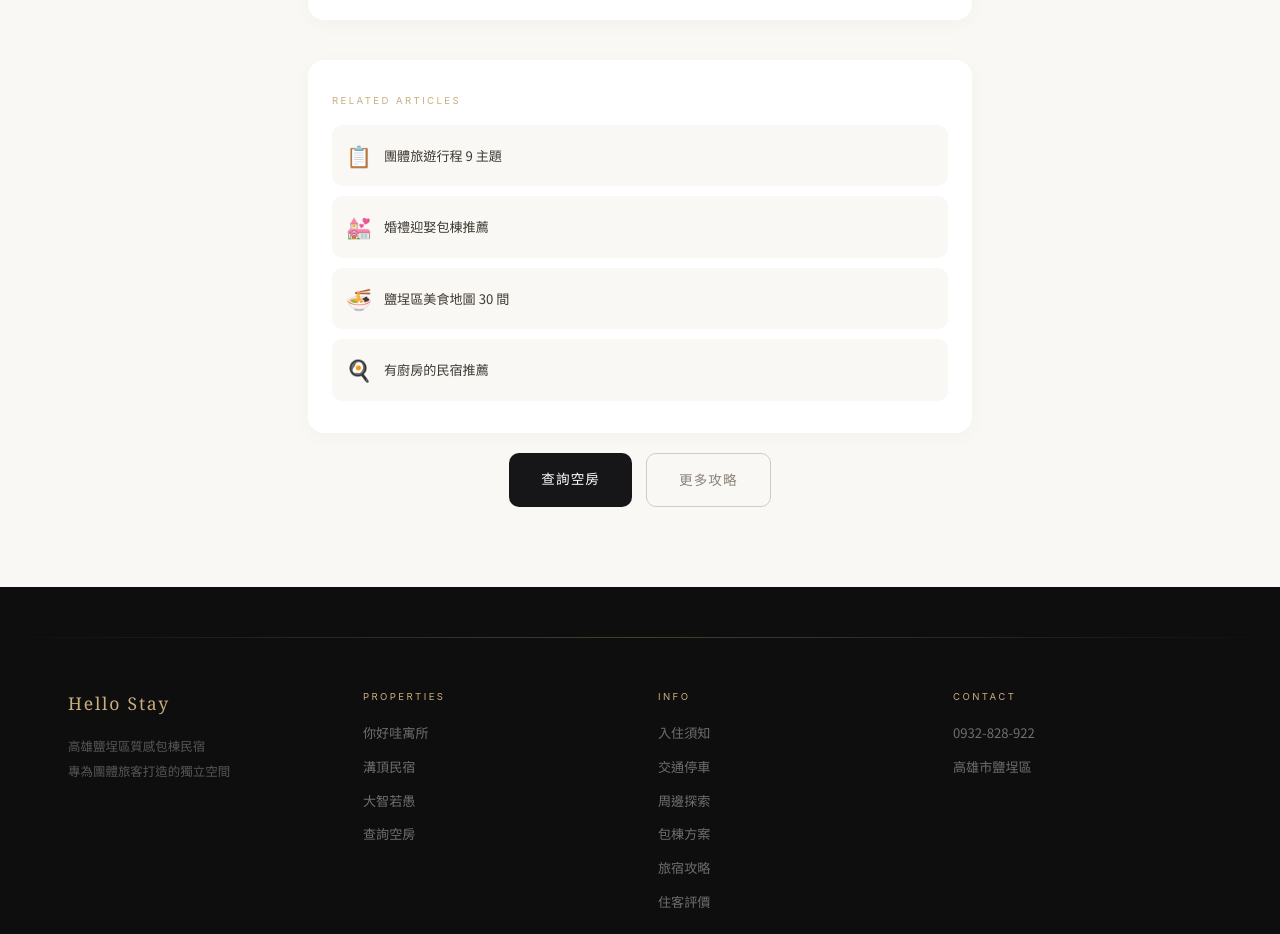
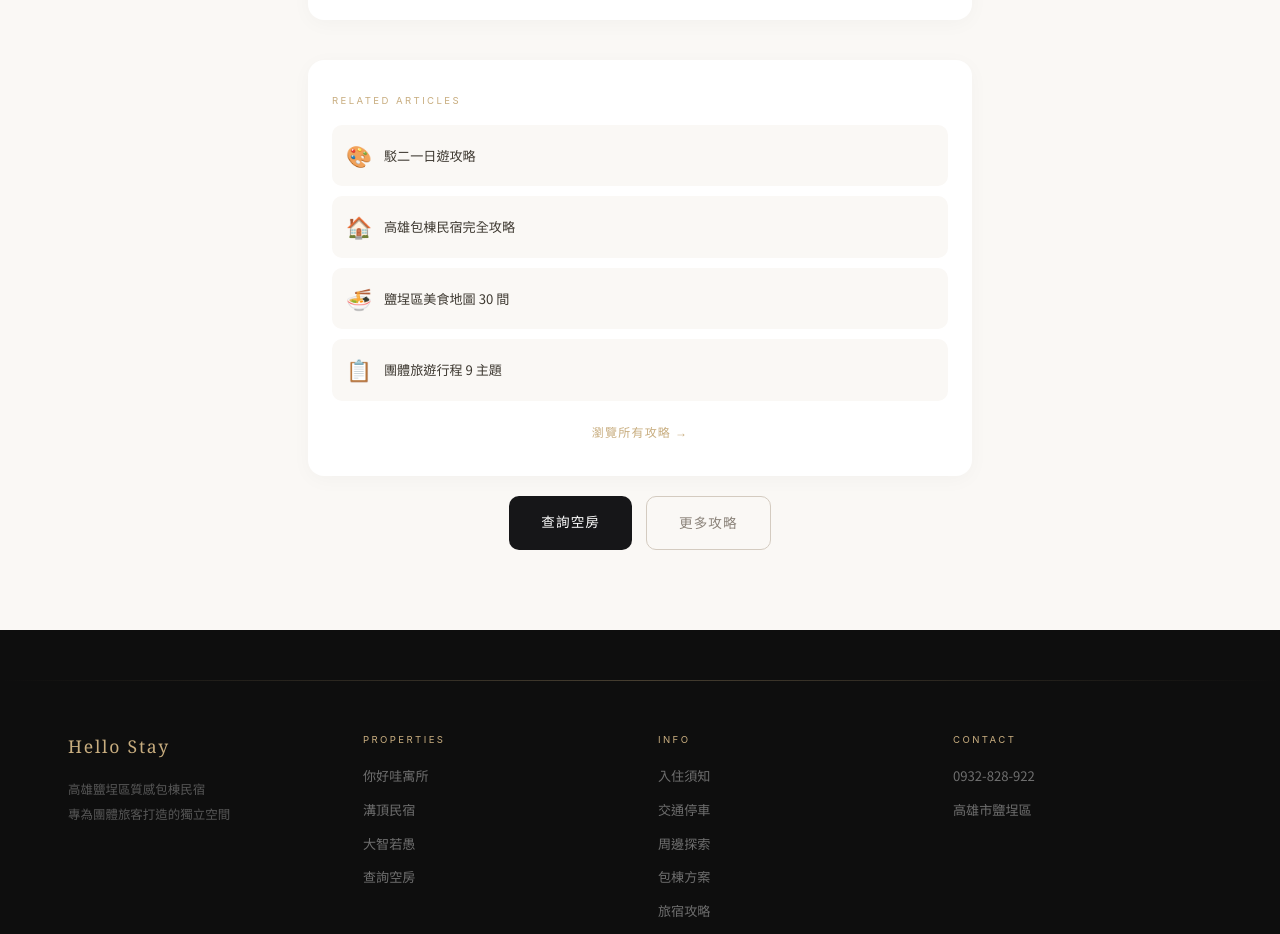
Before and after one commit to hellohouse2017/hello-stay-next, a Next.js app: page /blog/pier2-accommodation in a window 1280 px wide. Shown: the part 2920-3854 px from the top of the page. Built offline with nearby package versions, Linux system fonts and the light colour scheme; no server answers.

Commit message:
seo: 加強內部連結 — 所有文章底部加入相關推薦
- RelatedArticles 元件升級：40+ 篇文章 + 標籤關聯度排序
- 動態 [slug] 頁面加入 RelatedArticles 渲染
- 12 篇靜態文章頁面加入相關推薦區塊
- 加入「瀏覽所有攻略」導流連結

```diff
--- a/src/app/blog/[slug]/page.tsx
+++ b/src/app/blog/[slug]/page.tsx
@@ -101,6 +101,8 @@ export default async function ScheduledArticlePage({ params }: Props) {
                     </Reveal>
                 )}
 
+                <RelatedArticles current={slug} currentTags={article.tags} />
+
                 <Reveal>
                     <div style={{ textAlign: "center", marginTop: "20px" }}>
                         <div style={{ display: "flex", gap: "14px", justifyContent: "center", flexWrap: "wrap" }}>
--- a/src/app/blog/kaohsiung-group-stay-guide/page.tsx
+++ b/src/app/blog/kaohsiung-group-stay-guide/page.tsx
@@ -175,6 +175,8 @@ export default function ArticlePage() {
                     </Reveal>
                 ))}
 
+                <RelatedArticles current="kaohsiung-group-stay-guide" />
+
                 <Reveal>
                     <div style={{ textAlign: "center", marginTop: "20px" }}>
                         <div style={{ display: "flex", gap: "14px", justifyContent: "center", flexWrap: "wrap" }}>
--- a/src/app/blog/kaohsiung-group-trip/page.tsx
+++ b/src/app/blog/kaohsiung-group-trip/page.tsx
@@ -160,6 +160,8 @@ export default function TripGuidePage() {
                     </Reveal>
                 ))}
 
+                <RelatedArticles current="kaohsiung-group-trip" />
+
                 <Reveal>
                     <div style={{ textAlign: "center", marginTop: "20px" }}>
                         <p style={{ fontSize: "0.85rem", color: "#999", marginBottom: "20px" }}>行程規劃好了，先訂房吧！</p>
--- a/src/app/blog/yancheng-food-guide/page.tsx
+++ b/src/app/blog/yancheng-food-guide/page.tsx
@@ -134,6 +134,8 @@ export default function FoodGuidePage() {
                     </Reveal>
                 ))}
 
+                <RelatedArticles current="yancheng-food-guide" />
+
                 <Reveal>
                     <div style={{ textAlign: "center", marginTop: "20px" }}>
                         <p style={{ fontSize: "0.85rem", color: "#999", marginBottom: "20px" }}>住在最好吃的位置，開啟你的鹽埕美食之旅</p>
--- a/src/components/RelatedArticles.tsx
+++ b/src/components/RelatedArticles.tsx
@@ -1,7 +1,16 @@
 "use client";
 import Link from "next/link";
 
-const allArticles = [
+interface ArticleInfo {
+    slug: string;
+    title: string;
+    emoji: string;
+    tags: string[];
+}
+
+// 所有文章（靜態 + 動態排程的）合併在此
+const allArticles: ArticleInfo[] = [
+    // 原始靜態文章
     { slug: "kaohsiung-group-stay-guide", title: "高雄包棟民宿完全攻略", emoji: "🏠", tags: ["包棟", "攻略"] },
     { slug: "yancheng-food-guide", title: "鹽埕區美食地圖 30 間", emoji: "🍜", tags: ["美食", "鹽埕"] },
     { slug: "kaohsiung-group-trip", title: "團體旅遊行程 9 主題", emoji: "📋", tags: ["行程", "團體"] },
@@ -14,13 +23,58 @@ const allArticles = [
     { slug: "kaohsiung-kitchen-bnb", title: "有廚房的民宿推薦", emoji: "🍳", tags: ["廚房", "火鍋"] },
     { slug: "kaohsiung-family-reunion", title: "家族旅遊包棟推薦", emoji: "👨‍👩‍👧‍👦", tags: ["家族", "親子"] },
     { slug: "kaohsiung-sports-team", title: "球隊比賽住宿推薦", emoji: "⚾", tags: ["球隊", "比賽"] },
+    // Q1 排程文章
+    { slug: "kaohsiung-6-person-stay", title: "6 人住宿推薦", emoji: "👥", tags: ["包棟", "6人"] },
+    { slug: "kaohsiung-10-person-stay", title: "10 人包棟怎麼選", emoji: "🏠", tags: ["包棟", "10人"] },
+    { slug: "kaohsiung-15-person-stay", title: "15 人住宿完整比較", emoji: "👨‍👩‍👧‍👦", tags: ["包棟", "15人"] },
+    { slug: "kaohsiung-20-person-stay", title: "20 人包棟住哪裡", emoji: "🎉", tags: ["包棟", "20人"] },
+    { slug: "kaohsiung-30-person-stay", title: "30 人大團體攻略", emoji: "🏘️", tags: ["包棟", "30人"] },
+    { slug: "kaohsiung-40-person-stay", title: "40 人超大包棟方案", emoji: "🏢", tags: ["包棟", "40人"] },
+    { slug: "kaohsiung-birthday-party-venue", title: "生日派對場地推薦", emoji: "🎂", tags: ["生日", "派對"] },
+    { slug: "kaohsiung-bachelorette-party", title: "閨蜜單身派對住宿", emoji: "👯‍♀️", tags: ["閨蜜", "單身趴"] },
+    { slug: "kaohsiung-parent-child-stay", title: "親子包棟民宿推薦", emoji: "👶", tags: ["親子", "家庭"] },
+    { slug: "kaohsiung-couple-friends-trip", title: "夫妻檔出遊包棟", emoji: "💑", tags: ["夫妻", "朋友"] },
+    { slug: "kaohsiung-company-retreat", title: "員工旅遊住宿推薦", emoji: "🏢", tags: ["員旅", "企業"] },
+    { slug: "kaohsiung-class-reunion", title: "同學會包棟聚會", emoji: "🎓", tags: ["同學會", "聚會"] },
+    { slug: "kaohsiung-church-group-stay", title: "教會團契住宿推薦", emoji: "⛪", tags: ["教會", "團契"] },
+    // Q2 排程文章
+    { slug: "kaohsiung-whole-floor-rental", title: "包層住宿推薦", emoji: "🏗️", tags: ["包層", "小團體"] },
+    { slug: "kaohsiung-hotpot-gathering", title: "煮火鍋包棟推薦", emoji: "🍲", tags: ["火鍋", "廚房"] },
+    { slug: "kaohsiung-board-game-stay", title: "桌遊民宿推薦", emoji: "🎲", tags: ["桌遊", "娛樂"] },
+    { slug: "kaohsiung-party-stay", title: "派對包棟推薦", emoji: "🎵", tags: ["派對", "包棟"] },
+    { slug: "kaohsiung-netflix-stay", title: "Netflix 電視民宿", emoji: "📺", tags: ["Netflix", "雨天"] },
+    { slug: "kaohsiung-self-checkin-bnb", title: "密碼鎖自助入住", emoji: "🔐", tags: ["自助入住", "密碼鎖"] },
+    { slug: "pier2-one-day-itinerary", title: "駁二一日遊攻略", emoji: "🎨", tags: ["駁二", "行程"] },
+    { slug: "dagangqiao-attraction-guide", title: "大港橋周邊景點", emoji: "🌉", tags: ["大港橋", "景點"] },
+    { slug: "yancheng-night-guide", title: "鹽埕夜生活攻略", emoji: "🌙", tags: ["鹽埕", "酒吧"] },
+    { slug: "yancheng-breakfast-guide", title: "鹽埕早餐 Top 10", emoji: "🥚", tags: ["鹽埕", "早餐"] },
+    { slug: "kaohsiung-bnb-vs-hotel", title: "包棟 vs 飯店比較", emoji: "⚖️", tags: ["比較", "攻略"] },
+    { slug: "kaohsiung-legal-bnb", title: "合法民宿安全指南", emoji: "✅", tags: ["合法", "安全"] },
+    { slug: "kaohsiung-bnb-price-guide", title: "包棟價格大公開", emoji: "💰", tags: ["價格", "攻略"] },
+    // Q3-Q4 重點文章
+    { slug: "kaohsiung-mid-autumn-bbq", title: "中秋包棟烤肉攻略", emoji: "🌕", tags: ["中秋", "包棟"] },
+    { slug: "kaohsiung-christmas-party", title: "聖誕派對場地推薦", emoji: "🎄", tags: ["聖誕", "派對"] },
+    { slug: "kaohsiung-2-day-itinerary", title: "兩天一夜行程推薦", emoji: "📍", tags: ["行程", "兩天一夜"] },
+    { slug: "kaohsiung-3-day-itinerary", title: "三天兩夜深度旅遊", emoji: "🗺️", tags: ["行程", "三天兩夜"] },
+    { slug: "kaohsiung-train-trip-stay", title: "搭火車玩高雄攻略", emoji: "🚄", tags: ["交通", "火車"] },
 ];
 
-export default function RelatedArticles({ current, count = 4 }: { current: string; count?: number }) {
-    // Pick related articles: exclude current, shuffle, take `count`
+function getRelatedByTags(current: string, currentTags: string[]): ArticleInfo[] {
     const others = allArticles.filter(a => a.slug !== current);
-    const shuffled = others.sort(() => 0.5 - Math.random());
-    const picks = shuffled.slice(0, count);
+    // Score by tag overlap
+    const scored = others.map(a => ({
+        ...a,
+        score: a.tags.filter(t => currentTags.includes(t)).length,
+    }));
+    scored.sort((a, b) => b.score - a.score);
+    return scored;
+}
+
+export default function RelatedArticles({ current, currentTags, count = 4 }: { current: string; currentTags?: string[]; count?: number }) {
+    const tags = currentTags || allArticles.find(a => a.slug === current)?.tags || [];
+    const related = getRelatedByTags(current, tags).slice(0, count);
+
+    if (related.length === 0) return null;
 
     return (
         <div style={{ marginTop: "40px", padding: "32px 24px", background: "#fff", borderRadius: "16px", boxShadow: "0 4px 20px rgba(0,0,0,0.03)" }}>
@@ -28,13 +82,18 @@ export default function RelatedArticles({ current, count = 4 }: { current: strin
                 Related Articles
             </div>
             <div style={{ display: "grid", gap: "10px" }}>
-                {picks.map(a => (
+                {related.map(a => (
                     <Link key={a.slug} href={`/blog/${a.slug}`} style={{ textDecoration: "none", display: "flex", alignItems: "center", gap: "12px", padding: "12px 14px", borderRadius: "10px", background: "#FAF8F5", transition: "background 0.2s" }}>
                         <span style={{ fontSize: "1.3rem" }}>{a.emoji}</span>
                         <span style={{ fontSize: "0.82rem", color: "#3D3830" }}>{a.title}</span>
                     </Link>
                 ))}
             </div>
+            <div style={{ marginTop: "16px", textAlign: "center" }}>
+                <Link href="/blog" style={{ fontSize: "0.75rem", color: "#C8AD7F", textDecoration: "none", letterSpacing: "0.1em" }}>
+                    瀏覽所有攻略 →
+                </Link>
+            </div>
         </div>
     );
 }
```
